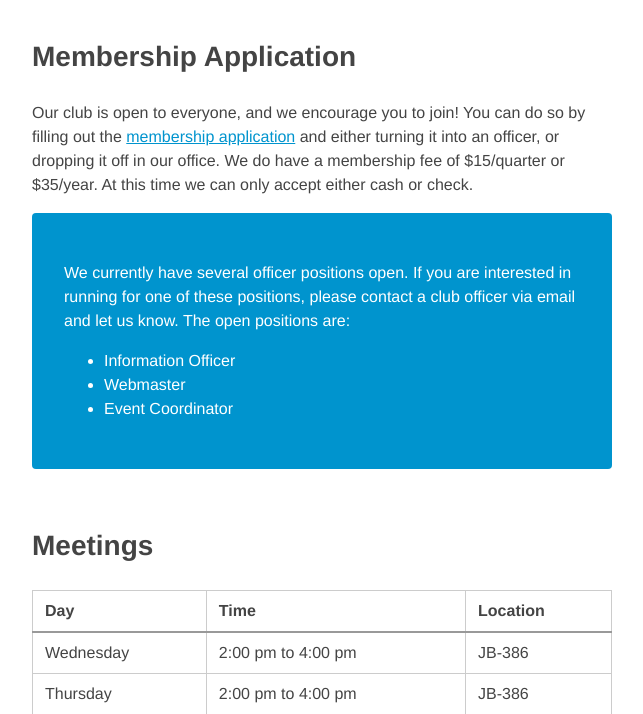
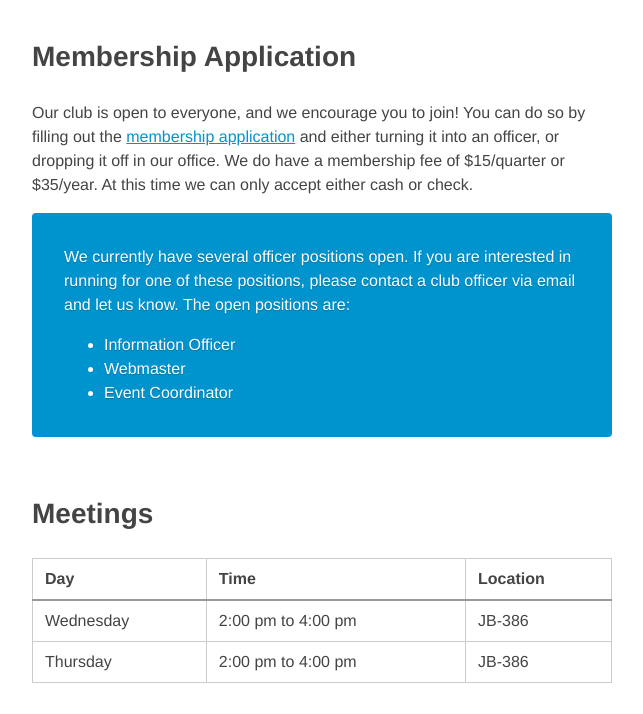
Before and after one commit to CSE-CSUSB/Website, a PHP site: page / in a window 1280 px wide. Shown: the part 400-1114 px from the top of the page, without its empty margins (318-961 px from the left). Run offline with PHP 8.4, Linux system fonts and the light colour scheme; some libraries are stand-ins or nearby versions.

Commit message:
Updated the alert-box

```diff
--- a/public/styles/main.css
+++ b/public/styles/main.css
@@ -88,10 +88,11 @@ a {
    }
 
 .alert-box {
-  padding: 2em;
+  padding: 1em 2em;
   background: #0094ce;
   color: #fff;
   border-radius: 4px;
+  text-shadow: rgba(0,0,0,.25) 0 1px 1px;
 }
 
 @media screen and (min-width: 620px) {
```
